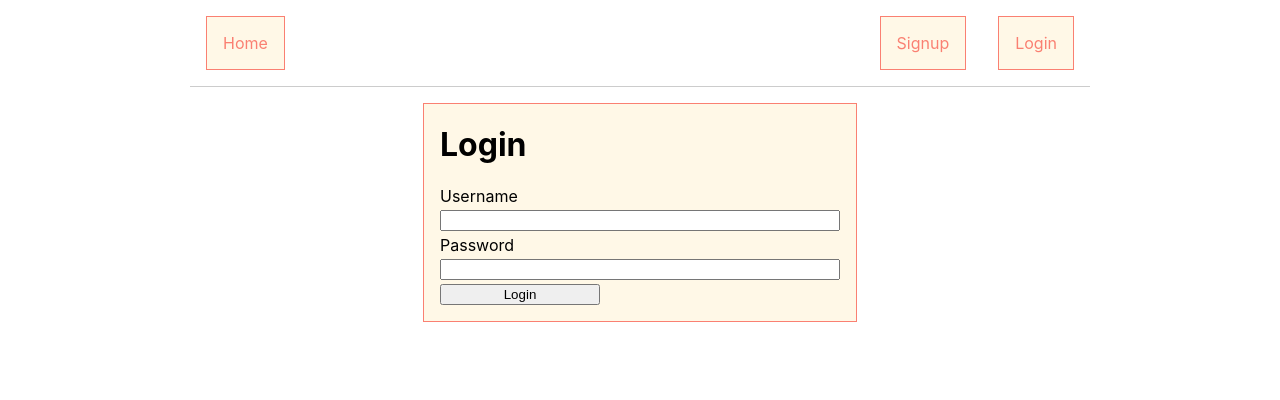
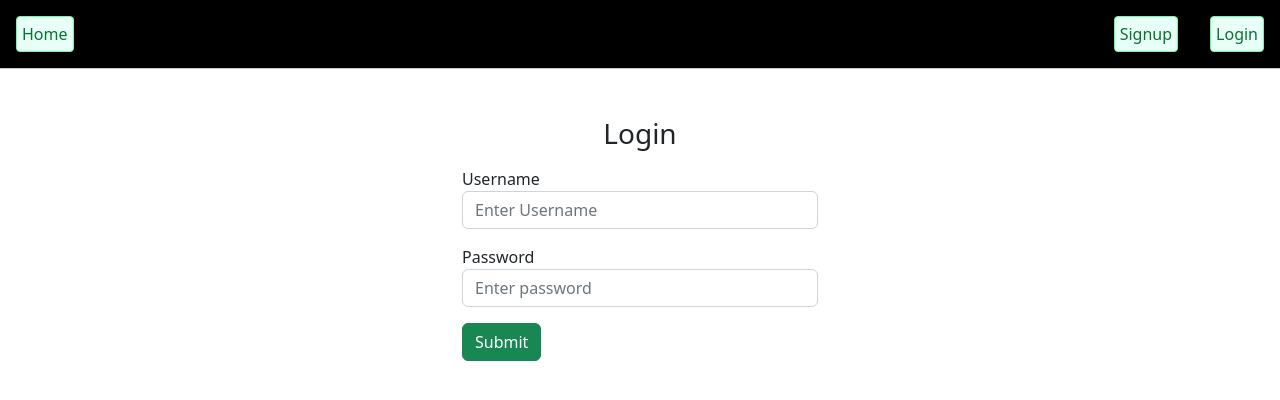
Before and after one commit to Calvin-Ngugi/phase-4-project-houses, a React (Create React App) app in the folder client/: page /login in a window 1280 px wide. Shown: the top 400 px of the page. Built offline with nearby package versions, Linux system fonts and the light colour scheme; no server answers.

Commit message:
Styling the login and sign up pages

```diff
--- a/client/package.json
+++ b/client/package.json
@@ -7,6 +7,7 @@
     "@testing-library/jest-dom": "^5.12.0",
     "@testing-library/react": "^11.2.7",
     "@testing-library/user-event": "^12.8.3",
+    "bootstrap": "^5.2.2",
     "react": "^17.0.2",
     "react-dom": "^17.0.2",
     "react-router-dom": "^5.2.0",
--- a/client/src/App.js
+++ b/client/src/App.js
@@ -1,5 +1,7 @@
 import React, { useEffect, useState } from "react";
 import { Switch, Route } from "react-router-dom";
+import "bootstrap/dist/css/bootstrap.min.css";
+import "bootstrap/dist/js/bootstrap.js";
 import SignUp from "./Components/SignUp";
 import Login from "./Components/Login";
 import NavBar from "./Components/Navbar";
--- a/client/src/Components/Login.js
+++ b/client/src/Components/Login.js
@@ -20,27 +20,44 @@ function Login({ setUser }) {
   }
 
   return (
-    <div>
+     <div className="container mt-5">
+        <div className="row d-flex justify-content-center">
+          <div className="col-md-4">
             <form onSubmit={handleSubmit}>
-        <h1>Login</h1>
+              <h3 className="sign">Login</h3>
+              <div className="mb-3 mt-3">
                 <label htmlFor="username">Username</label>
                 <input
-          type="text"
+                  type="username"
+                  className="form-control"
                   id="username"
                   autoComplete="off"
+                  placeholder="Enter Username"
                   value={username}
                   onChange={(e) => setUsername(e.target.value)}
                 />
+              </div>
+              <div className="mb-3">
                 <label htmlFor="password">Password</label>
                 <input
                   type="password"
+                  className="form-control"
                   id="password"
+                  name="password"
+                  placeholder="Enter password"
                   autoComplete="current-password"
                   value={password}
                   onChange={(e) => setPassword(e.target.value)}
                 />
-        <button type="submit">Login</button>
+              </div>
+              <div>
+                <button type="submit" className="btn btn-success justify-conter-center">
+                  Submit
+                </button>
+              </div>
             </form>
+          </div>
+        </div>
       </div>
   );
 }
--- a/client/src/Components/Navbar.js
+++ b/client/src/Components/Navbar.js
@@ -17,7 +17,9 @@ function NavBar({ user, setUser }) {
       </div>
       <div>
         {user ? (
+          <>
           <button onClick={handleLogoutClick}>Logout</button>
+          </>
         ) : (
           <>
             <Link to="/signup">Signup</Link>
--- a/client/src/Components/SignUp.js
+++ b/client/src/Components/SignUp.js
@@ -25,37 +25,112 @@ function SignUp({ setUser }) {
   }
 
   return (
-    <div>
+    <div className="container mt-5">
+        <div className="row d-flex justify-content-center">
+          <div className="col-md-4">
             <form onSubmit={handleSubmit}>
-        <h1>Sign Up</h1>
+              <h3 className="sign">Sign Up</h3>
+              <div className="mb-3 mt-3">
                 <label htmlFor="username">Username</label>
                 <input
-          type="text"
+                  type="username"
+                  className="form-control"
                   id="username"
                   autoComplete="off"
+                  placeholder="Enter Username"
                   value={username}
                   onChange={(e) => setUsername(e.target.value)}
                 />
+              </div>
+              <div className="mb-3">
                 <label htmlFor="password">Password</label>
                 <input
                   type="password"
-          id="password"
+                  className="form-control"
+                  id="password_confirmation"
+                  name="password_confirmation"
+                  placeholder="Enter password"
+                  autoComplete="current-password"
                   value={password}
                   onChange={(e) => setPassword(e.target.value)}
-          autoComplete="current-password"
                 />
+              </div>
+              <div className="mb-3">
                 <label htmlFor="password">Password Confirmation</label>
                 <input
                   type="password"
-          id="password_confirmation"
+                  className="form-control"
+                  id="password"
+                  name="password"
+                  placeholder="Enter password"
+                  autoComplete="current-password"
                   value={passwordConfirmation}
                   onChange={(e) => setPasswordConfirmation(e.target.value)}
-          autoComplete="current-password"
                 />
-        <button type="submit">Sign Up</button>
+              </div>
+              <div>
+                <button type="submit" className="btn btn-success justify-conter-center">
+                  Submit
+                </button>
+              </div>
             </form>
+          </div>
+        </div>
       </div>
   );
 }
 
 export default SignUp;
+
+{/* <div className="container mt-5">
+        <div className="row d-flex justify-content-center">
+          <div className="col-md-4">
+            <form onSubmit={handleSubmit}>
+              <h3 className="sign">Sign Up</h3>
+              <div className="mb-3 mt-3">
+                <label htmlFor="username">Username</label>
+                <input
+                  type="username"
+                  className="form-control"
+                  id="username"
+                  autoComplete="off"
+                  placeholder="Enter Username"
+                  value={username}
+                  onChange={(e) => setUsername(e.target.value)}
+                />
+              </div>
+              <div className="mb-3">
+                <label htmlFor="password">Password</label>
+                <input
+                  type="password"
+                  className="form-control"
+                  id="password_confirmation"
+                  name="password_confirmation"
+                  placeholder="Enter password"
+                  autoComplete="current-password"
+                  value={password}
+                  onChange={(e) => setPassword(e.target.value)}
+                />
+              </div>
+              <div className="mb-3">
+                <label htmlFor="password">Password Confirmation</label>
+                <input
+                  type="password"
+                  className="form-control"
+                  id="password"
+                  name="password"
+                  placeholder="Enter password"
+                  autoComplete="current-password"
+                  value={passwordConfirmation}
+                  onChange={(e) => setPasswordConfirmation(e.target.value)}
+                />
+              </div>
+              <div>
+                <button type="submit" className="btn btn-success justify-conter-center">
+                  Submit
+                </button>
+              </div>
+            </form>
+          </div>
+        </div>
+      </div> */}
--- a/client/src/index.css
+++ b/client/src/index.css
@@ -5,7 +5,7 @@ body {
     sans-serif;
   -webkit-font-smoothing: antialiased;
   -moz-osx-font-smoothing: grayscale;
-  max-width: 900px;
+  max-width: 100%;
 }
 
 code {
@@ -17,6 +17,7 @@ header {
   display: flex;
   justify-content: space-between;
   align-items: center;
+  background-color: black;
   border-bottom: 1px solid #ccc;
 }
 
@@ -24,12 +25,13 @@ header a,
 header button {
   font-size: 1rem;
   display: inline-block;
-  background-color: #fff8e7;
-  border: 1px solid salmon;
+  border-radius: 4px;
+  background-color: #e7fff6;
+  border: 1px solid rgb(114, 250, 168);
   margin: 1rem;
-  padding: 1rem;
+  padding: 5px;
   text-decoration: none;
-  color: salmon;
+  color: rgb(10, 112, 51);
   cursor: pointer;
 }
 
@@ -37,20 +39,6 @@ main {
   margin: 1rem;
 }
 
-form {
-  background-color: #fff8e7;
-  border: 1px solid salmon;
-  display: flex;
-  flex-direction: column;
-  width: 400px;
-  margin: 0 auto;
-  padding: 0 1rem 1rem;
+.sign{
+  text-align: center;
 }
-
-form input {
-  margin: 0.25rem 0;
-}
-
-form button[type="submit"] {
-  width: 40%;
-}
```
Also changed, not shown: 1 other file (tests, documents, lock files or other folders). Lines whose indentation alone changed are shown as unchanged.
